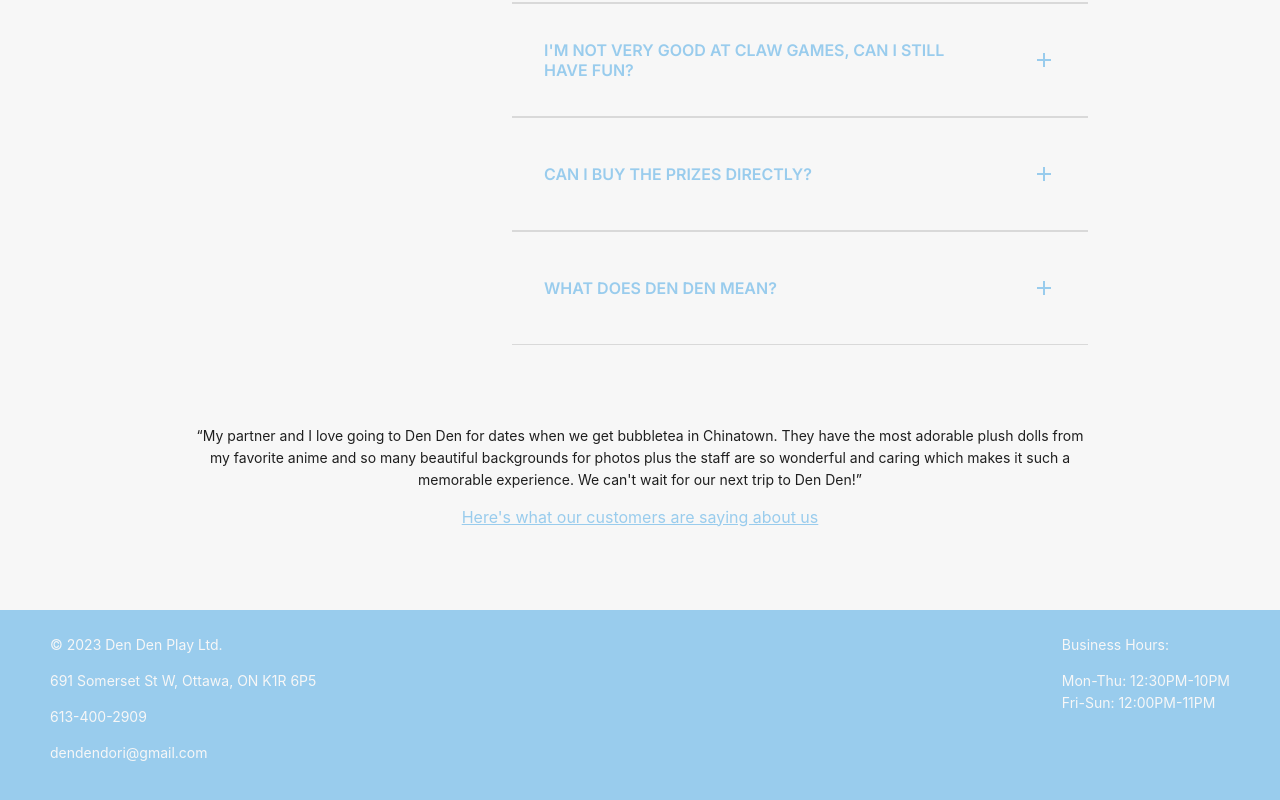
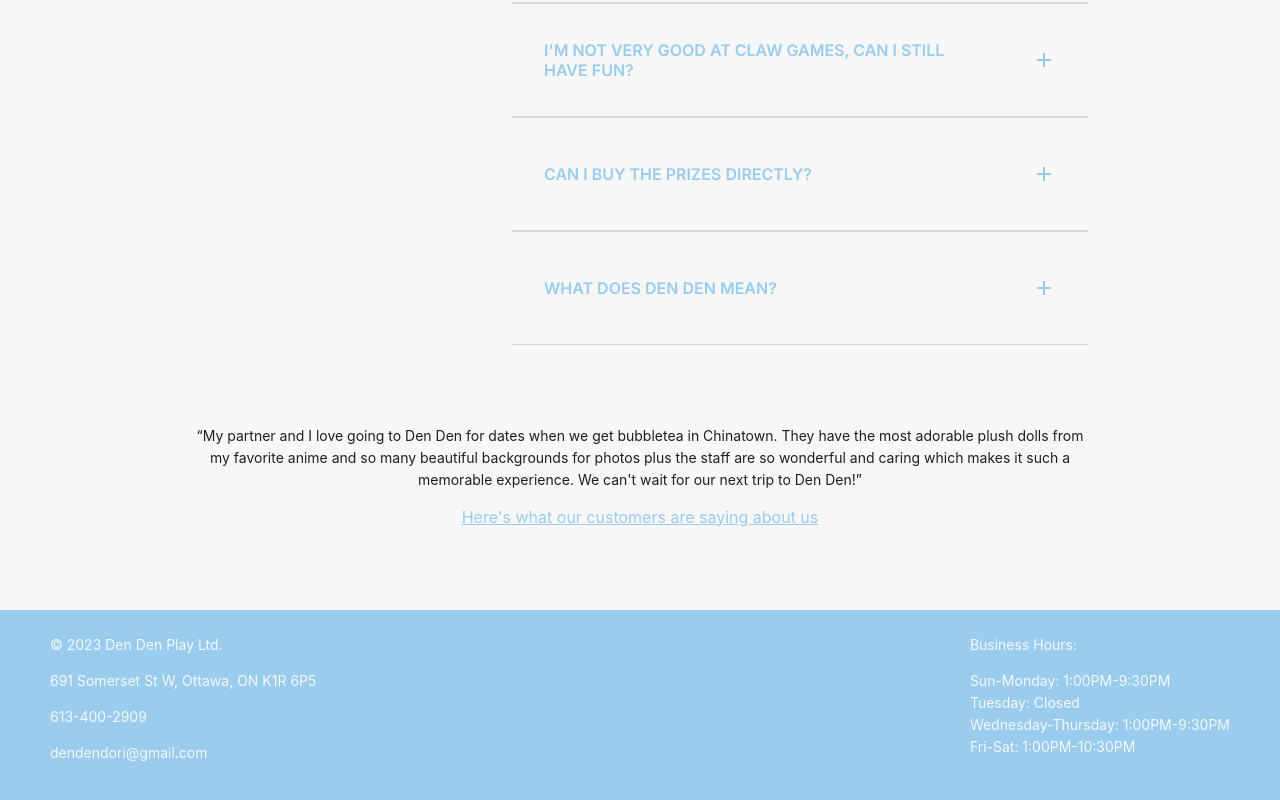
Before and after one commit to austin-do/my-app, a Next.js app: page /about in a window 1280 px wide. Shown: the part 773-1573 px from the top of the page. Built offline with nearby package versions, Linux system fonts and the light colour scheme.

Commit message:
hours footer

```diff
--- a/app/contact-us/page.tsx
+++ b/app/contact-us/page.tsx
@@ -18,8 +18,11 @@ const contactInfoData = [
     value: (
       <div>
         <div>Sun-Monday: 1:00PM-9:30PM</div>
+        <br />
         <div>Tuesday: Closed</div>
+        <br />
         <div>Wednesday-Thursday: 1:00PM-9:30PM</div>
+        <br />
         <div>Fri-Sat: 1:00PM-10:30PM</div>
       </div>
     ),
--- a/components/AppFooter/AppFooter.tsx
+++ b/components/AppFooter/AppFooter.tsx
@@ -34,8 +34,12 @@ const AppFooter = () => (
     <Box sx={{ maxWidth: '50%' }}>
       <Paragraph style={footerTextStyle}>Business Hours:</Paragraph>
       <Paragraph style={footerTextStyle}>
-        <div>Mon-Thu: 12:30PM-10PM</div>
-        <div>Fri-Sun: 12:00PM-11PM</div>
+        <div>
+          <div>Sun-Monday: 1:00PM-9:30PM</div>
+          <div>Tuesday: Closed</div>
+          <div>Wednesday-Thursday: 1:00PM-9:30PM</div>
+          <div>Fri-Sat: 1:00PM-10:30PM</div>
+        </div>
       </Paragraph>
     </Box>
   </Footer>
```
